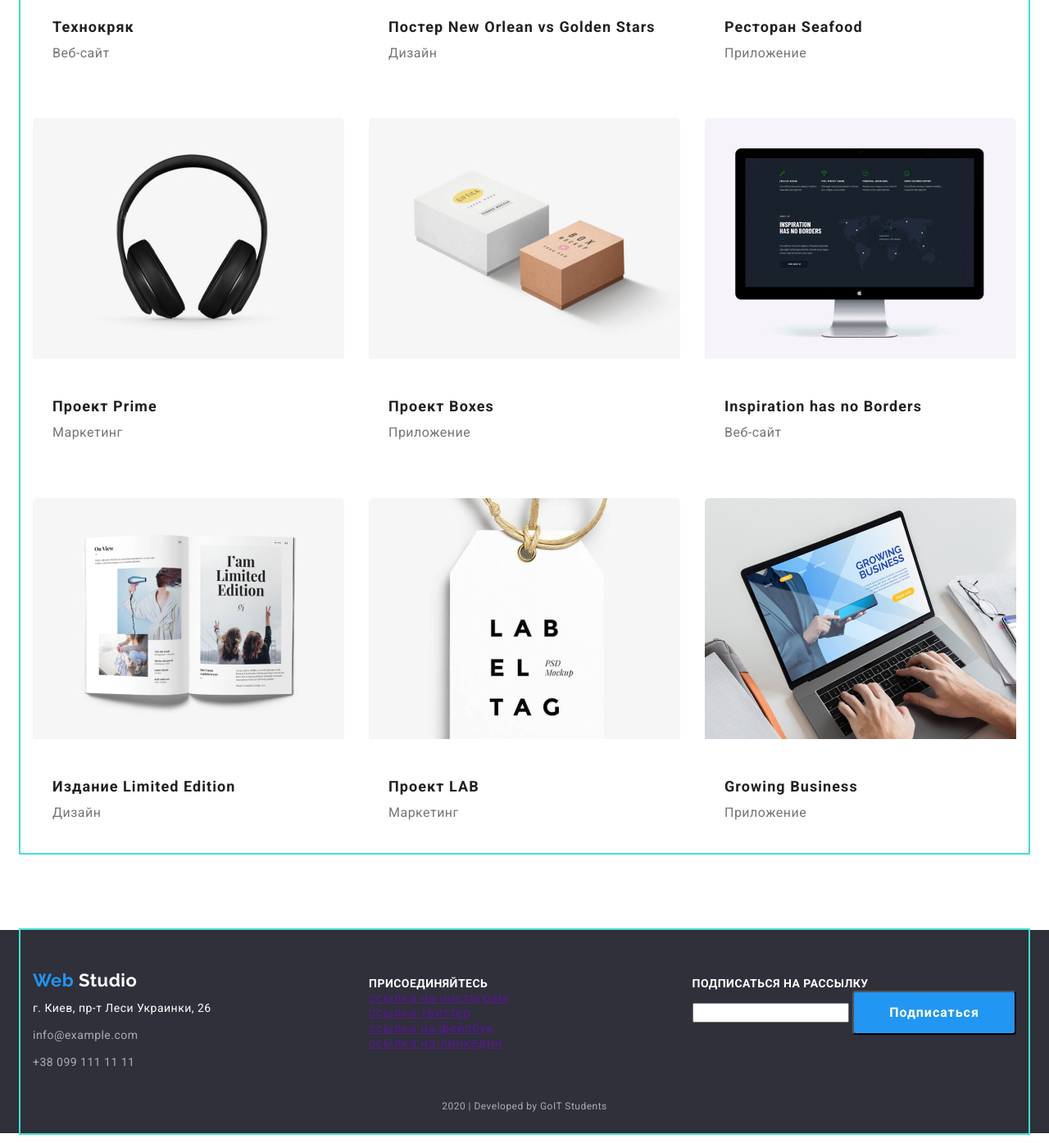
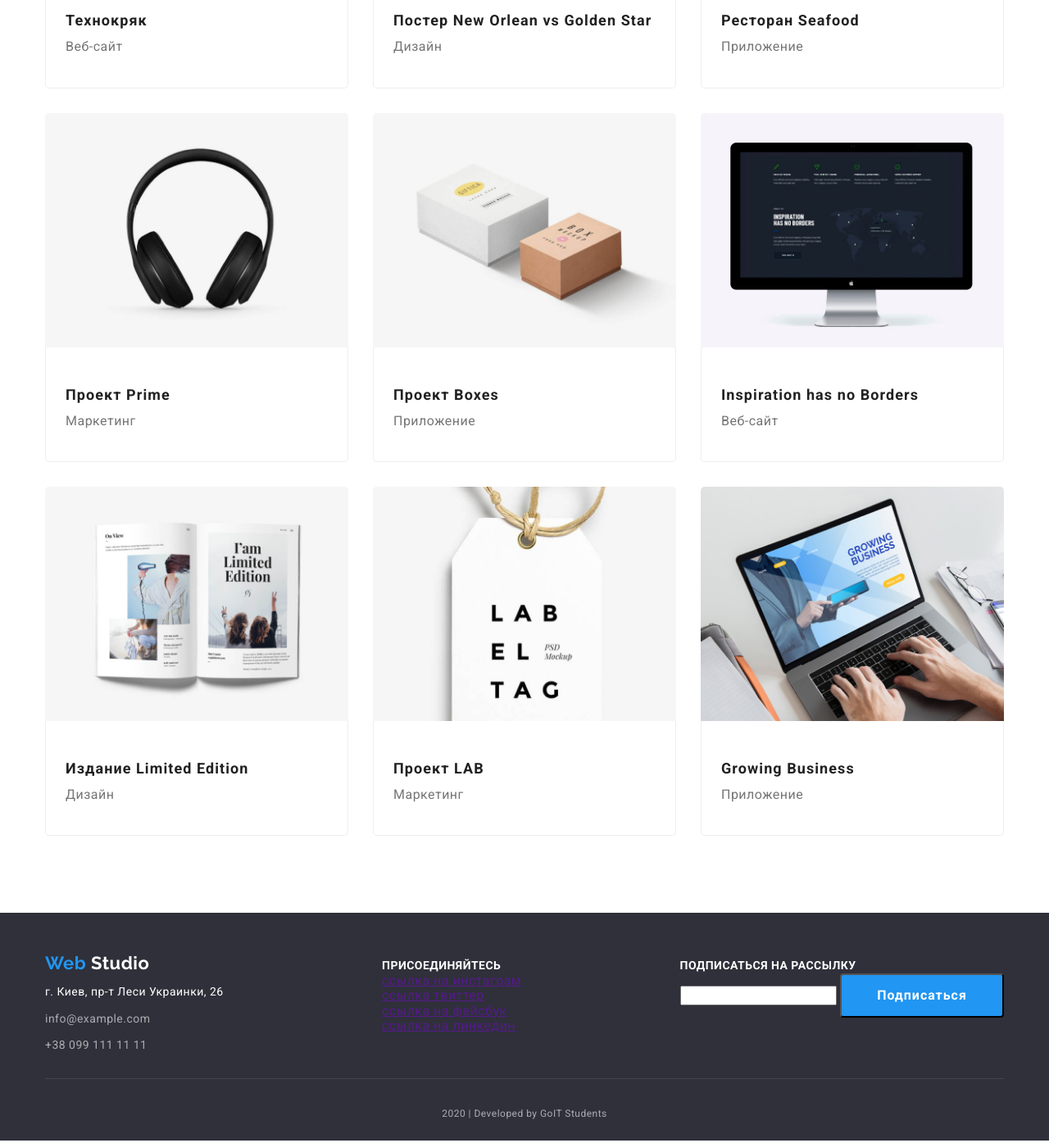
Before and after one commit to Svi-Kos/goit-markup-hw-03, a plain HTML site: page portfolio.html in a window 1280 px wide. Shown: the part 680-2075 px from the top of the page at 82% size. Drawn offline with nearby package versions, Linux system fonts and the light colour scheme.

Commit message:
додає зміни після правок дизайнера в макеті
ширина контейнера 1200, ширина карточок, змінено футер, наша-команда бордер карточки

```diff
--- a/css/styles.css
+++ b/css/styles.css
@@ -31,13 +31,11 @@
 }
 
 .container {
-    width: 1230px;
+    width: 1200px;
     padding-left: 15px;
     padding-right: 15px;
     margin-left: auto;
     margin-right: auto;
-
-    outline: 2px solid turquoise;
 }
 
 img {
@@ -167,6 +165,13 @@ img {
 }
 
 .hero {
+    background-image: url("https://images.pexels.com/photos/3183197/pexels-photo-3183197.jpeg?auto=compress&cs=tinysrgb&dpr=2&h=650&w=940");
+    background-size: cover;
+    background-position: center;
+    background-repeat: no-repeat;
+}
+
+.hero-main {
     width: 646px;
     text-align: center;
     margin-left: auto;
@@ -175,8 +180,7 @@ img {
     padding-bottom: 200px;
 }
 
-.hero .hero-title {
-    background-color: tomato;
+.hero-main .hero-title {
     margin-bottom: 46px;
 }
 
@@ -239,6 +243,10 @@ img {
     display: flex;
 }
 
+.border {
+    border-bottom: 1px solid #ECECEC;
+}
+
 .features .item:not(:last-child) {
     margin-right: 30px;
 }
@@ -280,7 +288,7 @@ img {
     margin: 0;
     padding: 27px 0px;
     text-align: center;
-    min-width: 380px;
+    min-width: 370px;
 
     font-weight: 700;
     font-size: 14px;
@@ -353,7 +361,7 @@ img {
 }
 
 .examples .item {
-    width: 380px;
+    width: 370px;
     margin-right: 30px;
     margin-bottom: 30px;
 }
@@ -373,6 +381,12 @@ img {
 
 .examples .description {
     padding: 20px 24px;
+    border-top: 0;
+    border-left: 1px solid #EEEEEE;
+    border-bottom: 1px solid #EEEEEE;
+    border-right: 1px solid #EEEEEE;
+    border-bottom-right-radius: 5px;
+    border-bottom-left-radius: 5px;
 }
 
 .examples .title {
@@ -410,21 +424,21 @@ img {
 
 .main-footer {
     display: flex;
+    align-items: baseline;
+    justify-content: space-between;
+    padding-top: 48px;
+    padding-bottom: 28px;
+    border-bottom: 1px solid rgba(255, 255, 255, 0.1);
 }
 
-.main-footer .submit {
-    margin-left: auto;
+.footer-contacts .logo {
+    display: block;
+    margin-bottom: 10px;
 }
 
-.footer-contacts {
-    width: 410px;
-}
-
-.main-footer .logo {
-    display: block;
-    margin-top: 48px;
-    margin-bottom: 10px;
-
+.footer-contacts .map-address,
+.footer-contacts .footer-mail {
+    margin-bottom: 9px;
 }
 
 .footer {
@@ -439,25 +453,11 @@ address {
     line-height: 1.7;
 }
 
-.footer-contacts .contacts {
-    margin-top: 9px;
-}
-
 .contacts .link {
     color: rgba(255, 255, 255, 0.6);
 
     font-style: normal;
     text-decoration: none;
-}
-
-.main-footer .social-media {
-    display: block;
-    margin-top: 56px;
-}
-
-.main-footer .submit {
-    display: block;
-    margin-top: 56px;
 }
 
 b {
--- a/portfolio.html
+++ b/portfolio.html
@@ -55,7 +55,7 @@
                 <ul class="list examples">
                     <li class="item">
                         <a href="">
-                            <img src="./images/techno.jpg" alt="Технокряк" width="380">
+                            <img src="./images/techno.jpg" alt="Технокряк" width="370">
                             <div class="description">
                                 <h3 class="title">Технокряк</h3>
                                 <p class="examples-description">Веб-сайт</p>
@@ -65,9 +65,9 @@
                     </li>
                     <li class="item">
                         <a href="">
-                            <img src="./images/new-orlean-vs-golden-stars.jpg" alt="New Orlean vs Golden Stars" width="380">
+                            <img src="./images/new-orlean-vs-golden-stars.jpg" alt="New Orlean vs Golden Stars" width="370">
                             <div class="description">
-                                <h3 class="title">Постер New Orlean vs Golden Stars</h3>
+                                <h3 class="title">Постер New Orlean vs Golden Star</h3>
                                 <p class="examples-description">Дизайн</p>
                             </div>
                             <!-- <p class="examples-text">Технокряк это современная площадка распространения коронавируса. Компании используют эту платформу для цифрового шпионажа и атак на защищённые сервера конкурентов.</p> -->
@@ -75,7 +75,7 @@
                     </li>
                     <li class="item">
                         <a href="">
-                            <img src="./images/rest-seafood.jpg" alt="Ресторан Seafood" width="380">
+                            <img src="./images/rest-seafood.jpg" alt="Ресторан Seafood" width="370">
                             <div class="description">
                                 <h3 class="title">Ресторан Seafood</h3>
                                 <p class="examples-description">Приложение</p>
@@ -85,7 +85,7 @@
                     </li>
                     <li class="item">
                         <a href="">
-                            <img src="./images/project-prime.jpg" alt="Проект Prime" width="380">
+                            <img src="./images/project-prime.jpg" alt="Проект Prime" width="370">
                             <div class="description">
                                 <h3 class="title">Проект Prime</h3>
                                 <p class="examples-description">Маркетинг</p>
@@ -95,7 +95,7 @@
                     </li>
                     <li class="item">
                         <a href="">
-                            <img src="./images/project-boxes.jpg" alt="Проект Boxes" width="380">
+                            <img src="./images/project-boxes.jpg" alt="Проект Boxes" width="370">
                             <div class="description">
                                 <h3 class="title">Проект Boxes</h3>
                                 <p class="examples-description">Приложение</p>
@@ -105,7 +105,7 @@
                     </li>
                     <li class="item">
                         <a href="">
-                            <img src="./images/inspiration-has-no-borders.jpg" alt="Inspiration has no Borders" width="380">
+                            <img src="./images/inspiration-has-no-borders.jpg" alt="Inspiration has no Borders" width="370">
                             <div class="description">
                                 <h3 class="title">Inspiration has no Borders</h3>
                                 <p class="examples-description">Веб-сайт</p>
@@ -115,7 +115,7 @@
                     </li>
                     <li class="item">
                         <a href="">
-                            <img src="./images/limited-edition.jpg" alt="Издание Limited Edition" width="380">
+                            <img src="./images/limited-edition.jpg" alt="Издание Limited Edition" width="370">
                             <div class="description">
                                 <h3 class="title">Издание Limited Edition</h3>
                                 <p class="examples-description">Дизайн</p>
@@ -125,7 +125,7 @@
                     </li>
                     <li class="item">
                         <a href="">
-                            <img src="./images/project-lab.jpg" alt="Проект LAB" width="380">
+                            <img src="./images/project-lab.jpg" alt="Проект LAB" width="370">
                             <div class="description">
                                 <h3 class="title">Проект LAB</h3>
                                 <p class="examples-description">Маркетинг</p>
@@ -135,7 +135,7 @@
                     </li>
                     <li class="item">
                         <a href="">
-                            <img src="./images/growing-business.jpg" alt="Growing Business" width="380">
+                            <img src="./images/growing-business.jpg" alt="Growing Business" width="370">
                             <div class="description">
                                 <h3 class="title">Growing Business</h3>
                                 <p class="examples-description">Приложение</p>
@@ -157,14 +157,10 @@
                     <a href="" class="logo logo-secondary">
                         Web <span class="item">Studio</span>
                     </a>
-                    <address>
-                        г. Киев, пр-т Леси Украинки, 26
-                    </address>
                     <address class="contacts">
-                        <a href="mailto:info@example.com" class="link">info@example.com</a>
-                    </address>
-                    <address class="contacts">
-                        <a href="tel:+380991111111" class="link">+38 099 111 11 11</a>
+                        <div class="map-address">г. Киев, пр-т Леси Украинки, 26</div>
+                        <div class="footer-mail"><a href="mailto:info@example.com" class="link">info@example.com</a></div>
+                        <div class="footer-tel"><a href="tel:+380991111111" class="link">+38 099 111 11 11</a></div>
                     </address>
 
                 </div>
```
Also changed, not shown: index.html (+15 -17 lines).
